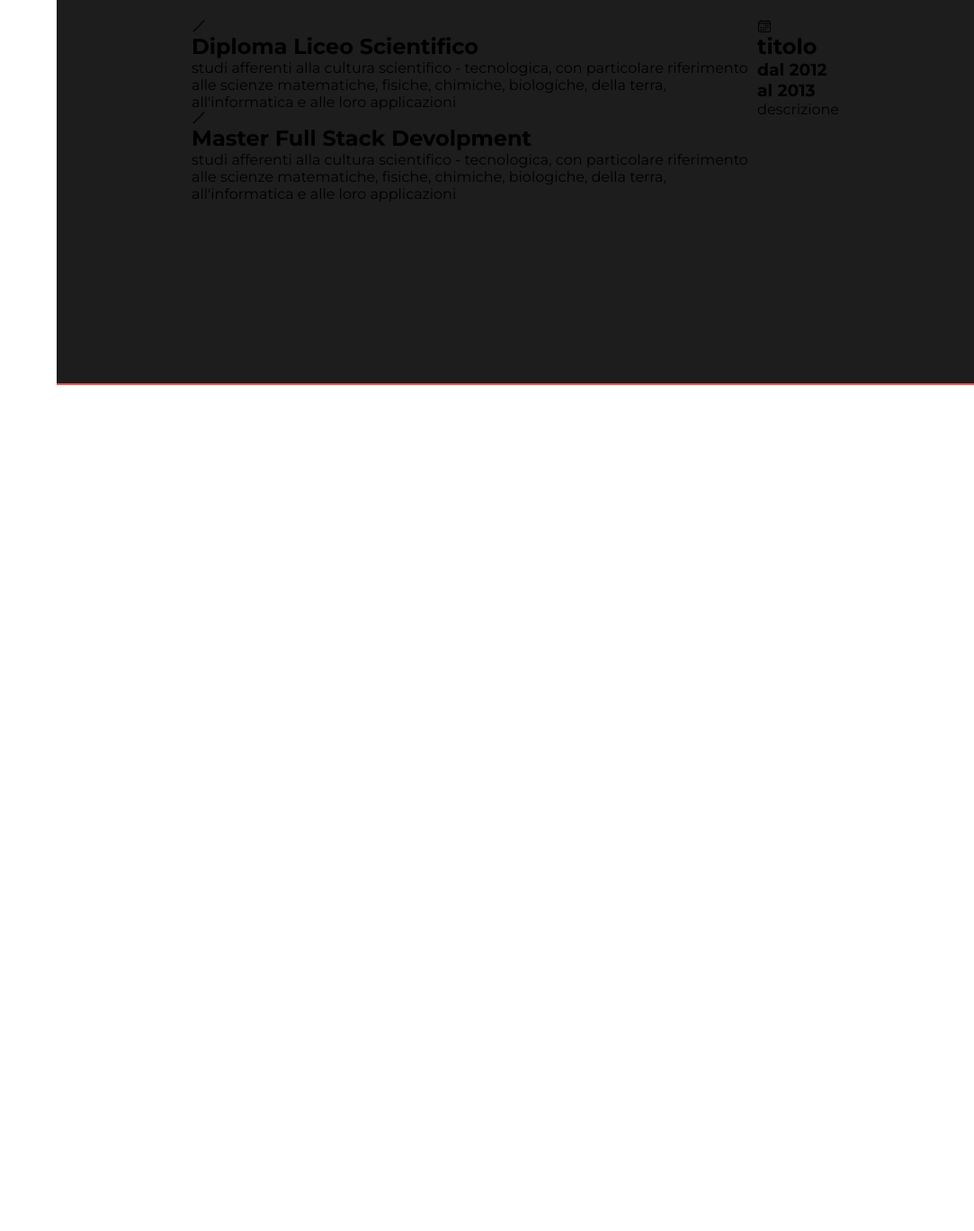
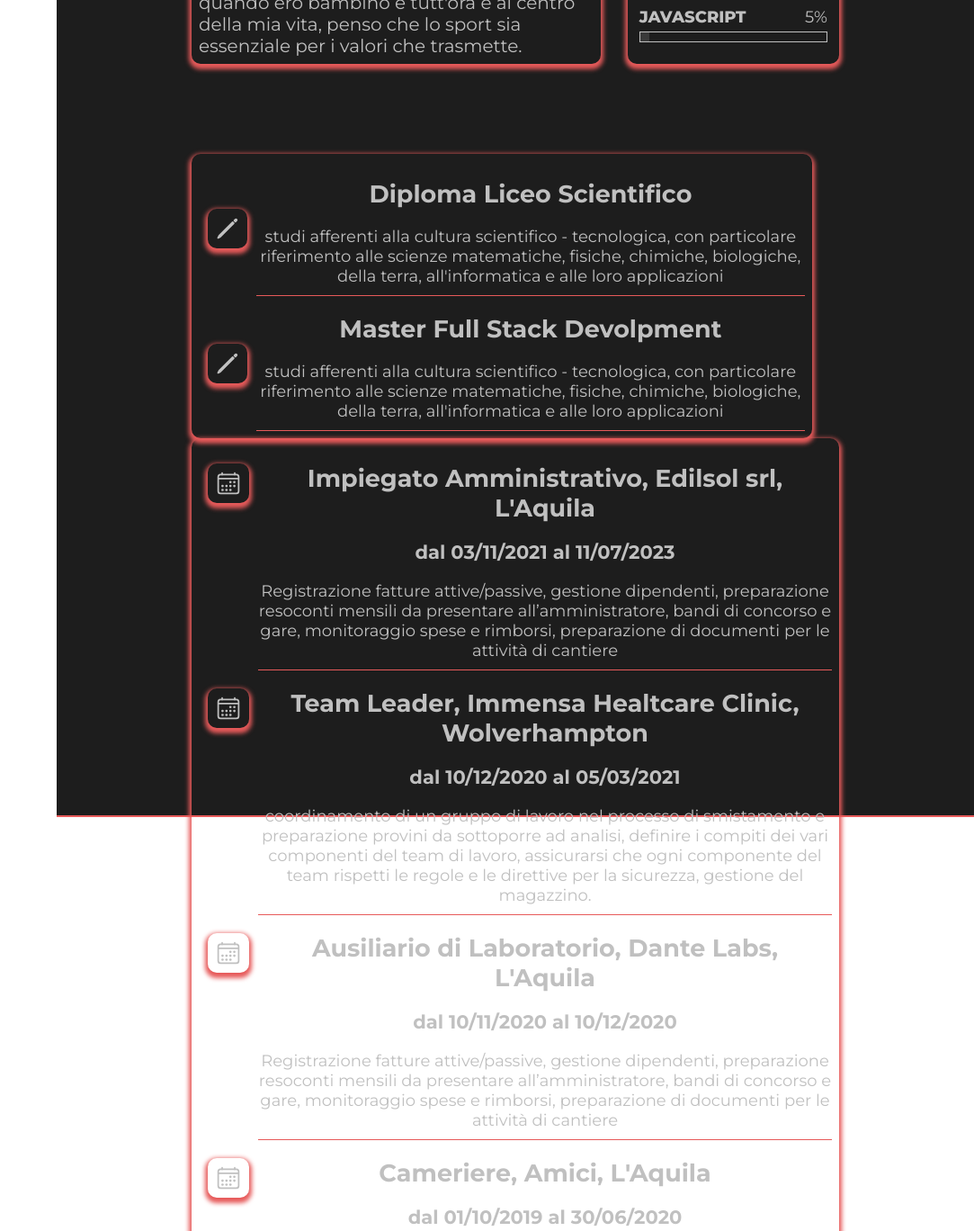
Before and after one commit to Federico-Gz/progetto-html-e-css, a plain HTML site: page index.html in a window 1280 px wide. Shown: the part 1172-2540 px from the top of the page at 90% size, without its empty margins (197-1280 px from the left). Before the commit the page ends 1600 px from the top, so only its background shows below. Drawn offline with nearby package versions, Linux system fonts and the light colour scheme.

Commit message:
aggiunti stili css sui div studi e esperienze

```diff
--- a/assets/style.css
+++ b/assets/style.css
@@ -20,7 +20,6 @@ body{
 
 .main-content{
     margin-left: 260px;
-    background: var(--bg-color-2);
 
 }
 
@@ -106,6 +105,7 @@ body{
 .home{
     height: 100%;
     border-bottom: 2px solid var(--text-color-3);
+    background: var(--bg-color-2);
 }
 
 .container-home{
@@ -160,9 +160,11 @@ body{
 /*ABOUT SECTION*/
 
 .about{
-    height: 100%;
+    height: 100vmax;
+    background: var(--bg-color-2);
     border-bottom: 2px solid var(--text-color-3);
     border-top: 2px solid var(--text-color-3);
+
 }
 
 .container-about{
@@ -188,12 +190,14 @@ body{
 
 .riga{
     display: flex;
+    flex-wrap: wrap;
     margin-bottom: 50px;
+    margin-top: 100px;
 }
 
 .riga .descrizione{
     flex: 2;
-    margin-right: 20px;
+    margin-right: 30px;
     padding: 8px;
     border-radius: 10px;
     box-shadow: 0px 3px 5px 3px var(--text-color-3);
@@ -240,3 +244,103 @@ body{
     background: var(--bg-color-1);
     height: 10px;
 }
+
+
+
+
+/*seconda riga*/
+.riga .studi{
+    flex: 1;
+    margin-right: 30px;
+    padding: 8px;
+    border-radius: 10px;
+    box-shadow: 0px 3px 5px 3px var(--text-color-3);
+    color: var(--text-color-2);
+    font-size: 18px;
+    height: min-content;
+}
+
+.riga .studi-item{
+    display: flex;
+}
+
+
+.riga .studi ion-icon{
+    margin: 0 10px;
+    font-size: 74px;
+    height: 28px;
+    padding: 8px;
+    border-radius: 10px;
+    box-shadow: 0px 3px 5px 3px var(--text-color-3);
+    color: var(--text-color-2);
+    align-self: center;
+}
+
+.riga .studi .studi-item-content{
+   border-bottom: 1px solid var(--text-color-3);
+}
+
+.riga .studi .studi-item-content h2{
+    text-align: center;
+    margin: 20px;
+}
+
+.riga .studi .studi-item-content p{
+    margin-bottom: 10px;
+    text-align: center;
+}
+
+
+.riga .esperienze{
+    flex: 1;
+    padding: 8px;
+    border-radius: 10px;
+    box-shadow: 0px 3px 5px 3px var(--text-color-3);
+    color: var(--text-color-2);
+    font-size: 18px;
+}
+
+.riga .esperienze-item{
+    display: flex;
+}
+
+.riga .esperienze ion-icon{
+    margin: 0 10px;
+    font-size: 74px;
+    height: 28px;
+    min-width: 30px;
+    max-width: 30px;
+    padding: 8px;
+    border-radius: 10px;
+    box-shadow: 0px 3px 5px 3px var(--text-color-3);
+    color: var(--text-color-2);
+    align-self: flex-start;
+    margin-top: 20px;
+}
+
+.riga .esperienze .esperienze-item-content{
+    border-bottom: 1px solid var(--text-color-3);
+}
+
+.riga .esperienze .esperienze-item-content h2{
+    text-align: center;
+    margin: 20px;
+}
+
+.riga .esperienze .esperienze-item-content h3{
+    text-align: center;
+    margin: 20px;
+}
+
+.riga .esperienze .esperienze-item-content p{
+    margin-bottom: 10px;
+    text-align: center;
+}
+
+
+
+
+
+
+
+/*responsive*/
--- a/index.html
+++ b/index.html
@@ -122,7 +122,8 @@
                                         <h2 class="titolo-studio">Diploma Liceo Scientifico</h2>
                                         <p class="studio-descritto">studi afferenti alla cultura scientifico - tecnologica, con particolare
                                             riferimento alle scienze matematiche, fisiche, chimiche, biologiche, della terra,
-                                            all'informatica e alle loro applicazioni</p>
+                                            all'informatica e alle loro applicazioni
+                                        </p>
                                     </div>
                                 </div>
                                 <div class="studi-item">
@@ -142,9 +143,52 @@
                                 <div class="esperienze-item">
                                     <ion-icon name="calendar-outline"></ion-icon>
                                     <div class="esperienze-item-content">
-                                        <h2 class="esp-titolo">titolo</h2>
-                                        <h3 class="tempo">dal 2012 al 2013</h3>
-                                        <p class="esp-descrizione">descrizione</p>
+                                        <h2 class="esp-titolo">Impiegato Amministrativo, Edilsol srl, L'Aquila</h2>
+                                        <h3 class="tempo"> dal 03/11/2021 al 11/07/2023</h3>
+                                        <p class="esp-descrizione">Registrazione fatture attive/passive, gestione dipendenti, preparazione resoconti mensili da presentare
+                                            all’amministratore, bandi di concorso e gare, monitoraggio spese e rimborsi, preparazione di documenti
+                                            per le attività di cantiere
+                                        </p>
+                                    </div>
+                                </div>
+                                <div class="esperienze-item">
+                                    <ion-icon name="calendar-outline"></ion-icon>
+                                    <div class="esperienze-item-content">
+                                        <h2 class="esp-titolo">Team Leader, Immensa Healtcare Clinic, Wolverhampton</h2>
+                                        <h3 class="tempo"> dal 10/12/2020 al 05/03/2021</h3>
+                                        <p class="esp-descrizione">coordinamento di un gruppo di lavoro nel processo di smistamento e preparazione provini da sottoporre
+                                            ad analisi, definire i compiti dei vari componenti del team di lavoro, assicurarsi che ogni componente del
+                                            team rispetti le regole e le direttive per la sicurezza, gestione del magazzino.
+                                        </p>
+                                    </div>
+                                </div>
+                                <div class="esperienze-item">
+                                    <ion-icon name="calendar-outline"></ion-icon>
+                                    <div class="esperienze-item-content">
+                                        <h2 class="esp-titolo">Ausiliario di Laboratorio, Dante Labs, L'Aquila</h2>
+                                        <h3 class="tempo"> dal 10/11/2020 al 10/12/2020</h3>
+                                        <p class="esp-descrizione">Registrazione fatture attive/passive, gestione dipendenti, preparazione resoconti mensili da presentare
+                                            all’amministratore, bandi di concorso e gare, monitoraggio spese e rimborsi, preparazione di documenti
+                                            per le attività di cantiere
+                                        </p>
+                                    </div>
+                                </div>
+                                <div class="esperienze-item">
+                                    <ion-icon name="calendar-outline"></ion-icon>
+                                    <div class="esperienze-item-content">
+                                        <h2 class="esp-titolo">Cameriere, Amici, L'Aquila</h2>
+                                        <h3 class="tempo"> dal 01/10/2019 al 30/06/2020</h3>
+                                        <p class="esp-descrizione">Addetto alla preparazione della sala, accoglienza del cliente, ordinazioni e servizio di cibi e bevande al
+                                            tavolo
+                                        </p>
+                                    </div>
+                                </div>
+                                <div class="esperienze-item">
+                                    <ion-icon name="calendar-outline"></ion-icon>
+                                    <div class="esperienze-item-content">
+                                        <h2 class="esp-titolo">Operatore Call Center Inbound, Costumer2Care, L'Aquila</h2>
+                                        <h3 class="tempo"> dal 01/03/2017 al 02/03/2018</h3>
+                                        <p class="esp-descrizione">Addetto all'assistenza clienti presso una compagnia telefonica. </p>
                                     </div>
                                 </div>
                             </div>
```
